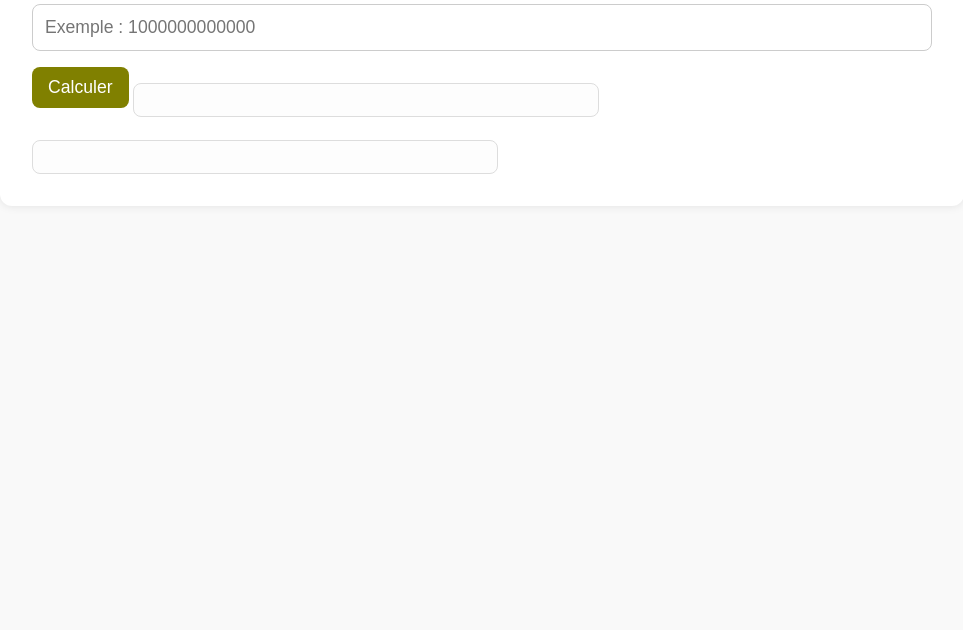
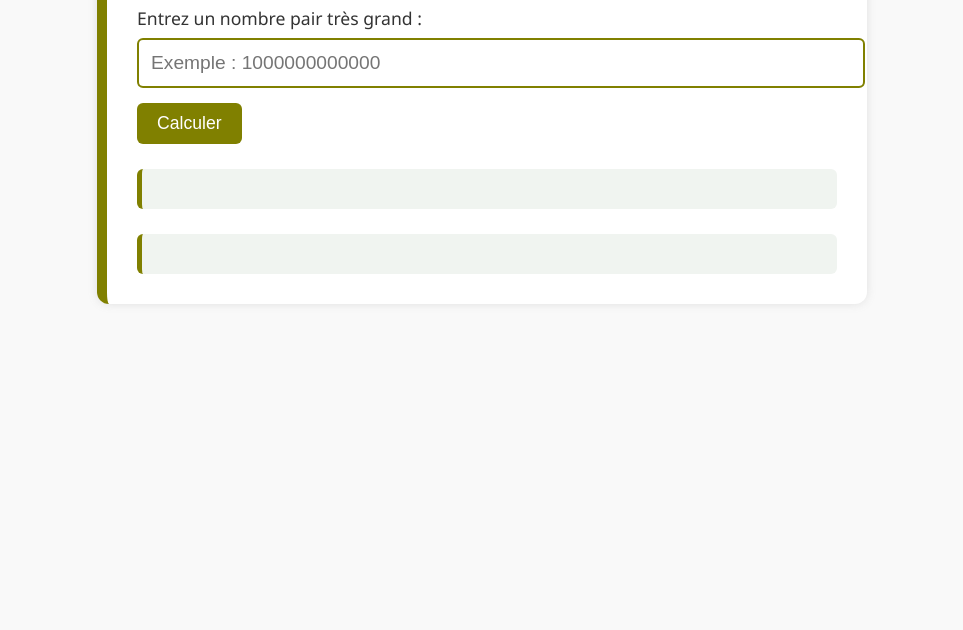
Before and after one commit to Bouchaib542/Goldbach-Predictive-vs-Real, a plain HTML site: page index.html in a window 1280 px wide. Shown: the part 170-800 px from the top of the page, without its empty margins (158-1121 px from the left). Drawn offline with Linux system fonts and the light colour scheme.

Commit message:
Update style.css

```diff
--- a/style.css
+++ b/style.css
@@ -1,45 +1,45 @@
 body {
-  font-family: "Segoe UI", Tahoma, Geneva, Verdana, sans-serif;
+  font-family: 'Segoe UI', sans-serif;
   background-color: #f9f9f9;
   margin: 0;
-  padding: 2rem;
+  padding: 0;
   color: #333;
+}
+
+.container {
+  max-width: 700px;
+  margin: 60px auto;
+  background-color: #fff;
+  padding: 30px;
+  border-radius: 12px;
+  box-shadow: 0 0 10px rgba(128, 128, 128, 0.2);
+  border-left: 10px solid olive;
 }
 
 h1 {
   color: olive;
   text-align: center;
-  margin-bottom: 1rem;
-}
-
-.container {
-  max-width: 900px;
-  margin: auto;
-  padding: 2rem;
-  background: white;
-  box-shadow: 0 0 10px rgba(0,0,0,0.1);
-  border-radius: 12px;
+  font-size: 2em;
 }
 
 input[type="text"] {
   width: 100%;
   padding: 12px;
-  font-size: 1.1rem;
-  margin-bottom: 1rem;
-  border: 1px solid #ccc;
-  border-radius: 8px;
-  box-sizing: border-box;
+  font-size: 1.2em;
+  border: 2px solid olive;
+  border-radius: 6px;
+  margin-bottom: 15px;
 }
 
 button {
+  padding: 10px 20px;
+  font-size: 1.1em;
   background-color: olive;
   color: white;
-  padding: 10px 16px;
-  font-size: 1.1rem;
   border: none;
-  border-radius: 8px;
+  border-radius: 6px;
   cursor: pointer;
-  margin-bottom: 1rem;
+  transition: background 0.3s ease;
 }
 
 button:hover {
@@ -47,31 +47,24 @@ button:hover {
 }
 
 #resultatPred, #resultatVerif {
-  padding: 1rem;
-  border: 1px solid #ddd;
-  border-radius: 8px;
-  margin-top: 1rem;
-  font-size: 1rem;
+  margin-top: 25px;
+  padding: 20px;
+  background-color: #f0f4f0;
+  border-left: 5px solid olive;
+  border-radius: 6px;
   word-wrap: break-word;
-  white-space: normal;
-  background: #fdfdfd;
-}
-
-#resultatPred h3,
-#resultatVerif h3 {
-  margin-top: 0;
-  color: #556b2f;
 }
 
 p {
-  margin: 0.5rem 0;
+  font-size: 1.1em;
+  margin: 8px 0;
 }
 
-@media (min-width: 768px) {
-  #resultatPred, #resultatVerif {
-    display: inline-block;
-    width: 48%;
-    vertical-align: top;
-    margin-right: 1%;
-  }
+em {
+  font-style: italic;
+  color: #666;
 }
+
+strong {
+  color: #006400;
+}
```
